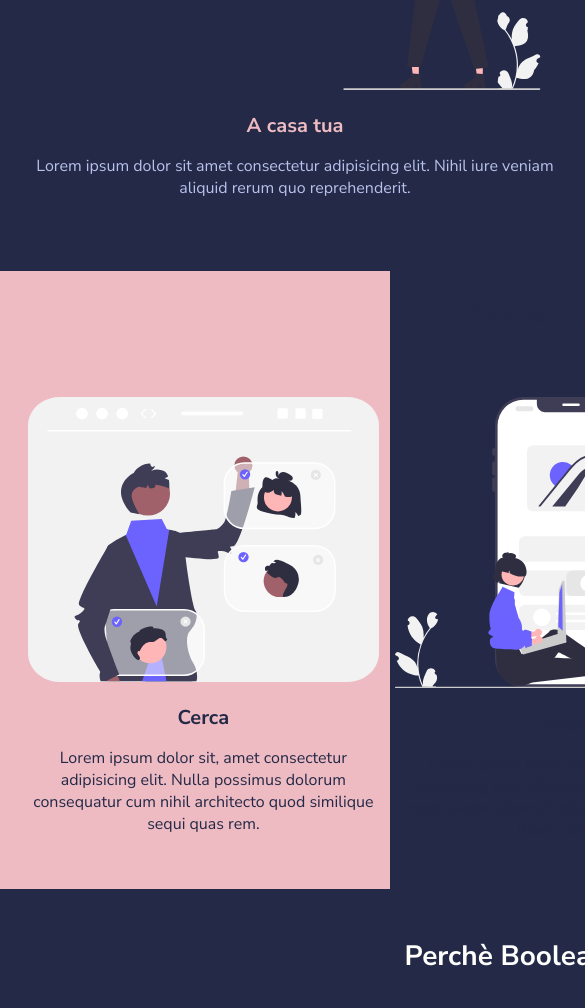
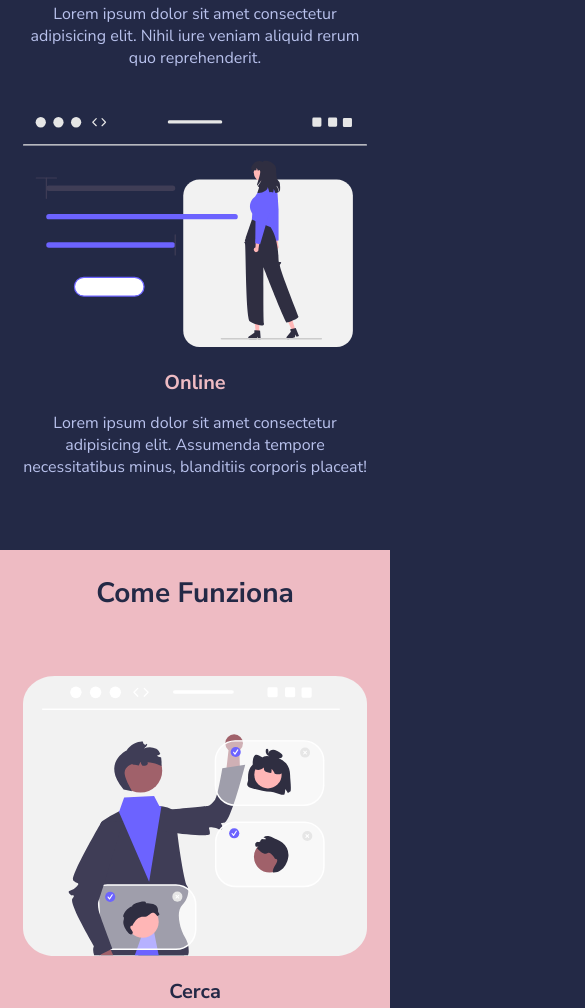
Before and after one commit to dannyarena/html-css-resp-wannabe, a plain HTML site: page index.html in a window 390 px wide. Shown: the part 602-1610 px from the top of the page, 585 px wide, since content can reach past the window. Drawn offline with Linux system fonts and the light colour scheme.

Commit message:
Add responsive styles for tablet and mobile, optimizing layout and readability

```diff
--- a/css/style.css
+++ b/css/style.css
@@ -128,15 +128,15 @@ img {
     SOLUZIONE RESPONSIVE
  ************************************************/
 /* MEDIA QUERIES PER TABLET (massimo 768px) */
+@media (max-width: 768px) {
 
-@media (max-width: 768px)
-
+    /* Il container viene adattato alla larghezza dello schermo per evitare scrolling orizzontale */
     .container {
         width: 100%;
         padding: 0 15px;
     }
 
-
+    /* Adatto tutte le colonne della pagina per occupare il 100% della larghezza per una migliore leggibilità */
     .lessons .col,
     .steps .col,
     .why-us .col-left,
@@ -145,25 +145,34 @@ img {
         padding: 1rem 0;
     }
 
+    /* Le immagini si adattano automaticamente alla larghezza disponibile mantenendo proporzioni */
     .lessons .col img,
-    .steps .col img {
+    .steps .col img,
+    .why-us img {
         height: auto;
     }
 
+    /* Aggiungo spazio sotto l'immagine per separarla chiaramente dai contenuti successivi */
     .why-us img {
         margin-bottom: 2rem;
     }
 
+    /* Imposto le colonne della sezione Steps in verticale da tablet per ottimizzare la lettura */
+    .steps .row,
+    .why-us .row {
+        flex-direction: column;
+    }
 }
 
-    /* MEDIA QUERIES PER MOBILE (massimo 480px) */
+/* MEDIA QUERIES PER MOBILE (massimo 480px) */
+@media (max-width: 480px) {
 
-@media (max-width: 480px)
-
-    .row {
+    /* Imposto anche le colonne della sezione Lessons in verticale da mobile per una lettura più facile e chiara */
+    .lessons .row {
         flex-direction: column;
     }
 
+    /* Ridimensiono i titoli per adattarli agli schermi piccoli, migliorando leggibilità ed equilibrio grafico */
     h1 {
         font-size: 2rem;
     }
@@ -176,16 +185,18 @@ img {
         font-size: 1.25rem;
     }
 
-
+    /* Riduzione del padding delle card e delle liste per ottimizzare lo spazio disponibile su schermi piccoli */
     .lessons .card,
     .steps .card,
     .why-us .col-right ul li {
         padding: 0.5rem;
     }
 
+    /* Margini e padding verticali ridotti per limitare lo scrolling eccessivo e dare un aspetto più compatto */
     .steps,
     .lessons,
     .why-us {
         margin: 1.5rem 0;
         padding: 1.5rem 0;
     }
+}
```
